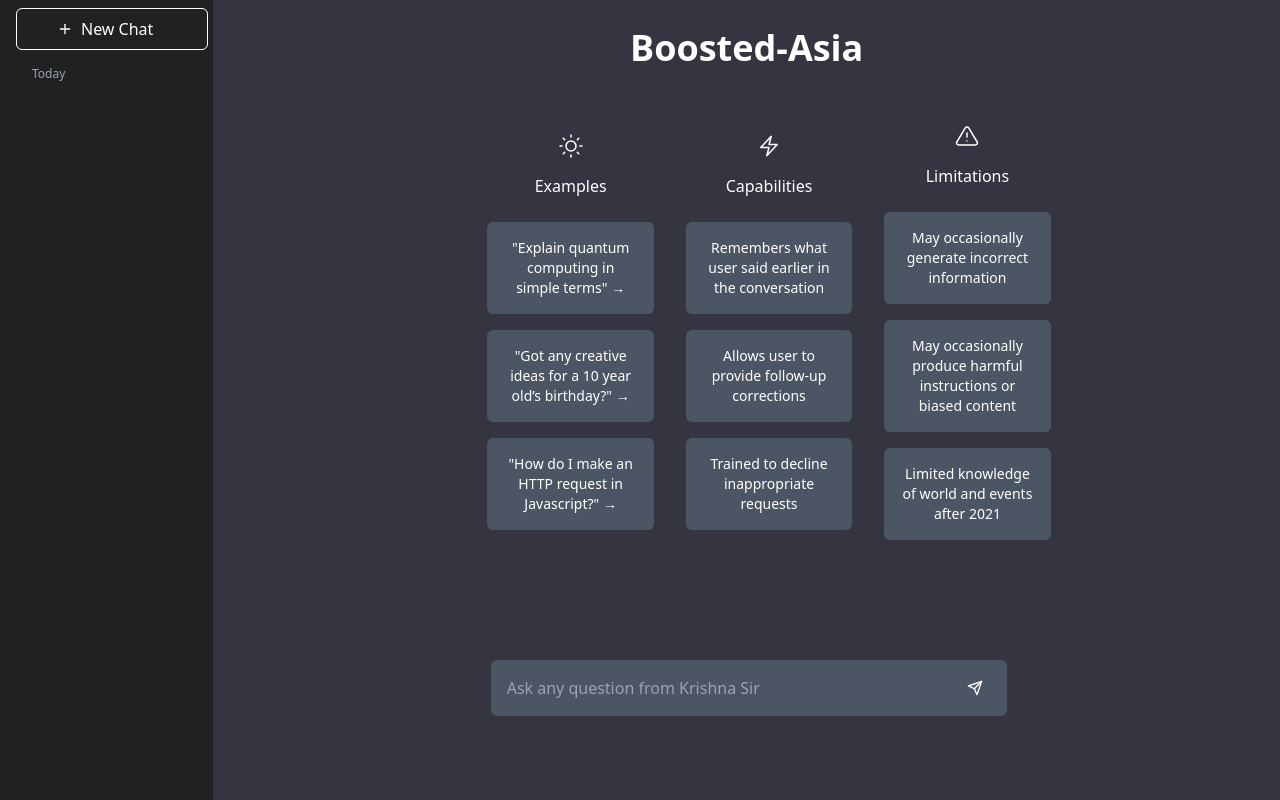
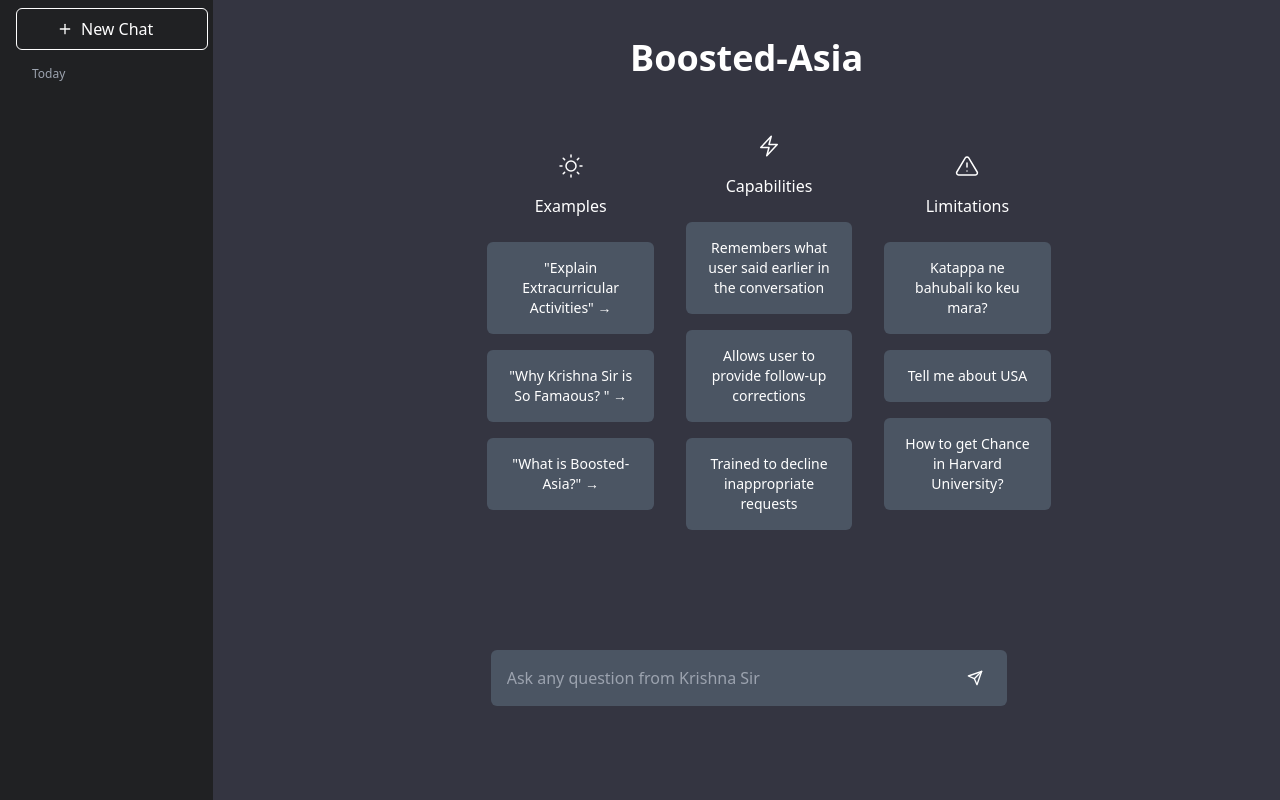
Before and after one commit to Swarnendu1234/CTS-AI-CHATBOT, a Flask app: page / in a window 1280 px wide. Run offline with Flask 3, Linux system fonts and the light colour scheme; style sheets or scripts are compiled from the project's sources.

Commit message:
index.html

```diff
--- a/templates/index.html
+++ b/templates/index.html
@@ -70,11 +70,10 @@
                     <div class="py-4">Examples</div>
                     <button
                         class="bg-gray-600 w-[13vw] text-sm hover:bg-gray-700 py-4 px-4 mx-4  my-2 rounded-md">"Explain
-                        quantum computing in simple terms" →</button>
-                    <button class="bg-gray-600 w-[13vw] text-sm hover:bg-gray-700 py-4 px-4 mx-4  my-2 rounded-md">"Got
-                        any creative ideas for a 10 year old’s birthday?" →</button>
-                    <button class="bg-gray-600 w-[13vw] text-sm hover:bg-gray-700 py-4 px-4 mx-4  my-2 rounded-md">"How
-                        do I make an HTTP request in Javascript?" →</button>
+                        Extracurricular Activities" →</button>
+                    <button class="bg-gray-600 w-[13vw] text-sm hover:bg-gray-700 py-4 px-4 mx-4  my-2 rounded-md">"Why Krishna Sir is So Famaous?
+                     " →</button>
+                    <button class="bg-gray-600 w-[13vw] text-sm hover:bg-gray-700 py-4 px-4 mx-4  my-2 rounded-md">"What is Boosted-Asia?" →</button>
                 </div>
                 <div class="cap flex flex-col justify-center items-center">
                     <svg xmlns="http://www.w3.org/2000/svg" fill="none" viewBox="0 0 24 24" stroke-width="1.5"
@@ -105,13 +104,11 @@
                         <line x1="12" y1="17" x2="12.01" y2="17"></line>
                     </svg>
                     <div class="py-4">Limitations</div>
-                    <button class="bg-gray-600 w-[13vw] text-sm hover:bg-gray-700 py-4 px-4 mx-4  my-2 rounded-md"> May
-                        occasionally generate incorrect information</button>
-                    <button class="bg-gray-600 w-[13vw] text-sm hover:bg-gray-700 py-4 px-4 mx-4  my-2 rounded-md">May
-                        occasionally produce harmful instructions or biased content</button>
+                    <button class="bg-gray-600 w-[13vw] text-sm hover:bg-gray-700 py-4 px-4 mx-4  my-2 rounded-md"> Katappa ne bahubali ko keu mara?
+                        </button>
+                    <button class="bg-gray-600 w-[13vw] text-sm hover:bg-gray-700 py-4 px-4 mx-4  my-2 rounded-md">Tell me about USA</button>
                     <button
-                        class="bg-gray-600 w-[13vw] text-sm hover:bg-gray-700 py-4 px-4 mx-4  my-2 rounded-md">Limited
-                        knowledge of world and events after 2021</button>
+                        class="bg-gray-600 w-[13vw] text-sm hover:bg-gray-700 py-4 px-4 mx-4  my-2 rounded-md">How to get Chance in Harvard University?</button>
                 </div>
             </div>
 
```
